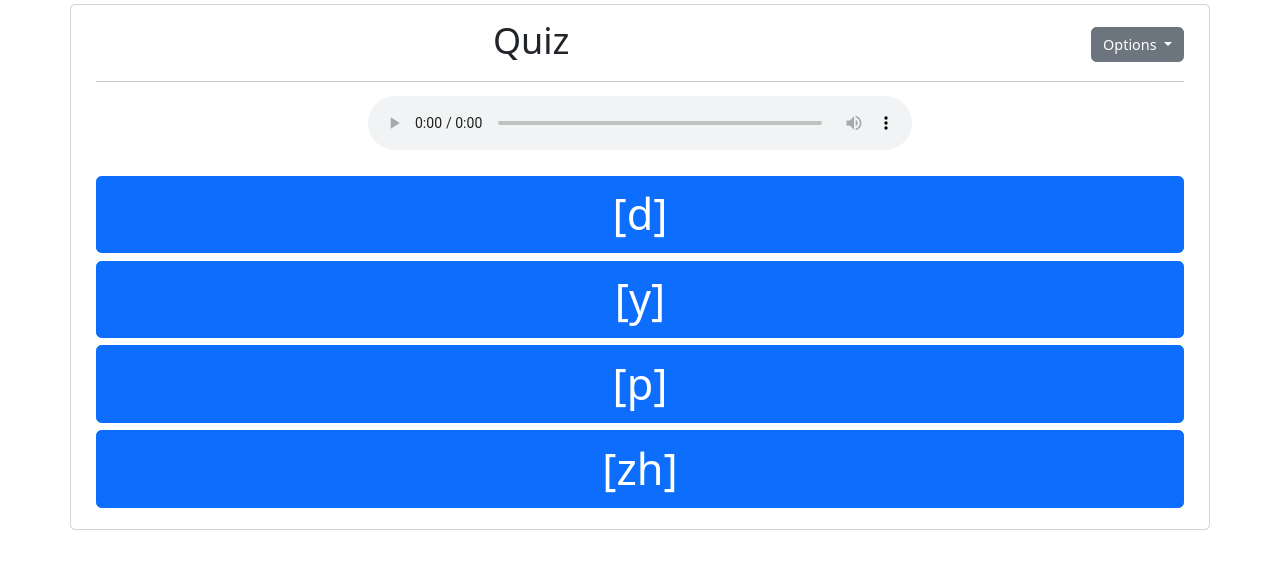
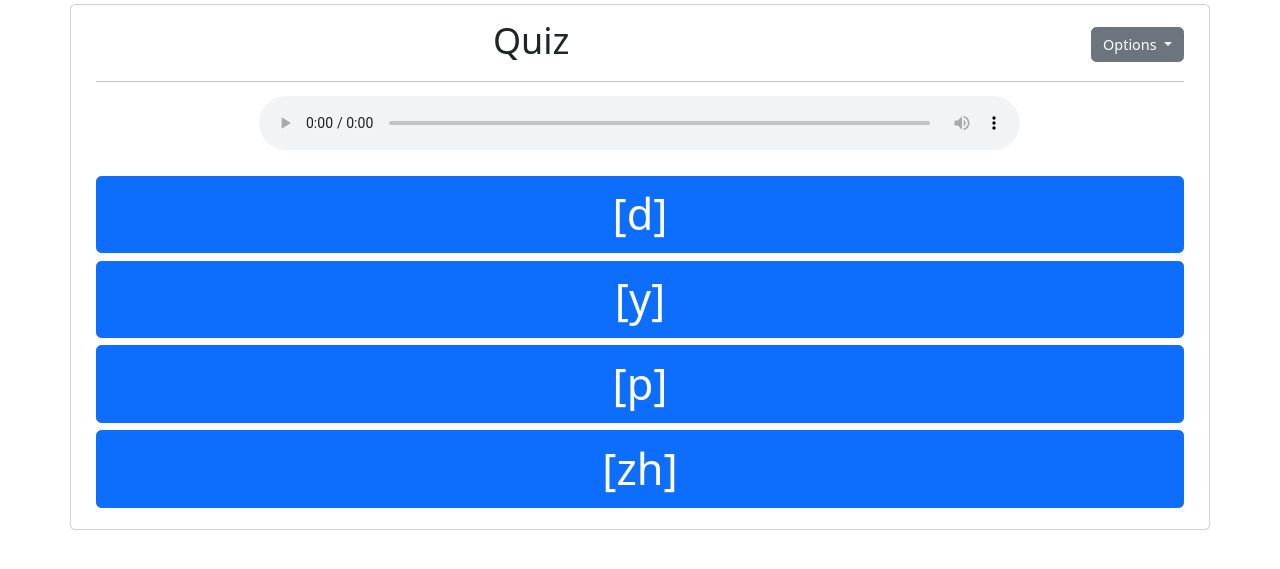
Before and after one commit to Reathe/armenian-quizz, a Flask app: page /quiz in a window 1280 px wide. Shown: the part 50-619 px from the top of the page. Run offline with Flask 3, Linux system fonts and the light colour scheme.

Commit message:
audio fitting in containers

```diff
--- a/src/static/css/styles.css
+++ b/src/static/css/styles.css
@@ -57,9 +57,8 @@ html {
     gap: 10px; /* Adjust gap between items as needed */
 }
 
-/* make audio element smaller */
-audio {
-    width: 50%;
+.audio {
+    width: 70%;
 }
 
 @media (max-width: 700px) {
```
